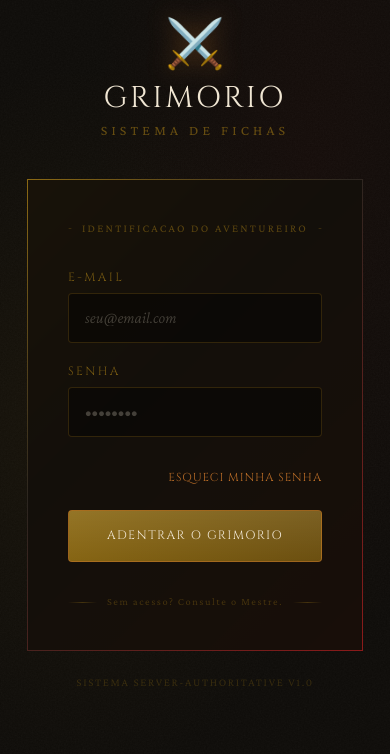
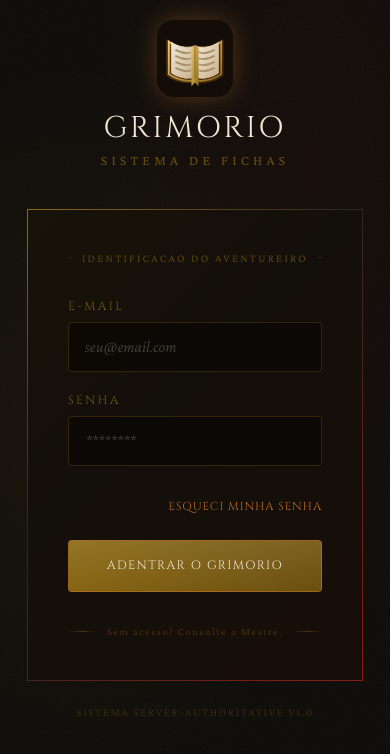
Before and after one commit to Mhenrique115/Grimorio, a plain HTML site: page frontend/login.html in a window 390 px wide. Drawn offline with nearby package versions, Linux system fonts and the light colour scheme.

Commit message:
Use favicon in login and simplify README

```diff
--- a/frontend/login.css
+++ b/frontend/login.css
@@ -18,6 +18,14 @@ body {
 .rune-border::before {
   content: ''; position: absolute; inset: -1px;
   background: linear-gradient(135deg, #8b6914 0%, #2c2620 40%, #8b1a1a 100%); z-index: -1;
+}
+
+.login-mark {
+  width: 5.5rem;
+  height: 5.5rem;
+  margin: 0 auto 0.9rem;
+  display: block;
+  filter: drop-shadow(0 0 12px rgba(201,118,42,0.35));
 }
 
 .input-rpg {
@@ -73,6 +81,12 @@ body {
     font-size: 1rem;
   }
 
+  .login-mark {
+    width: 4.8rem;
+    height: 4.8rem;
+    margin-bottom: 0.8rem;
+  }
+
   .btn-rpg {
     font-size: 0.76rem;
     letter-spacing: 0.12em;
--- a/frontend/login.html
+++ b/frontend/login.html
@@ -33,7 +33,7 @@
 <body>
   <div class="w-full max-w-md px-4">
     <div class="text-center mb-10 fade-up">
-      <div class="text-5xl mb-3" style="filter: drop-shadow(0 0 12px rgba(201,118,42,0.4))">⚔️</div>
+      <img src="favicon.svg" alt="Grimorio" class="login-mark" />
       <h1 class="font-display text-3xl text-parchment tracking-widest mb-1">GRIMORIO</h1>
       <p class="text-sm tracking-[0.3em] uppercase" style="color: rgba(139,105,20,0.7)">Sistema de Fichas</p>
     </div>
@@ -54,7 +54,7 @@
 
           <div class="mb-8">
             <label class="block text-xs tracking-[0.2em] uppercase mb-2" style="color: rgba(139,105,20,0.8); font-family: 'Cinzel', serif;">Senha</label>
-            <input id="senha" type="password" placeholder="••••••••" class="input-rpg w-full px-4 py-3 rounded" autocomplete="current-password" />
+            <input id="senha" type="password" placeholder="********" class="input-rpg w-full px-4 py-3 rounded" autocomplete="current-password" />
           </div>
 
           <div class="flex justify-end mb-6">
```
Also changed, not shown: README.md.
